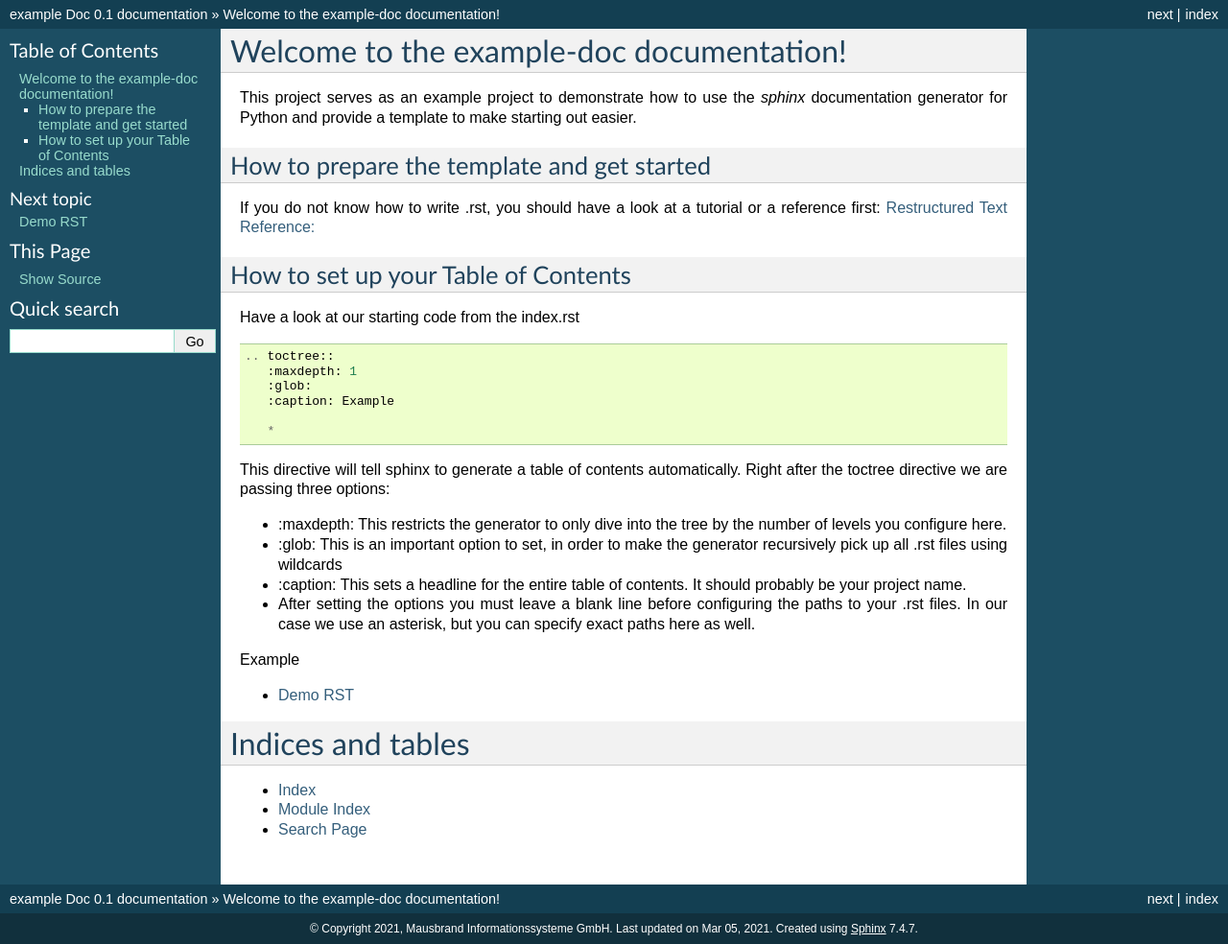
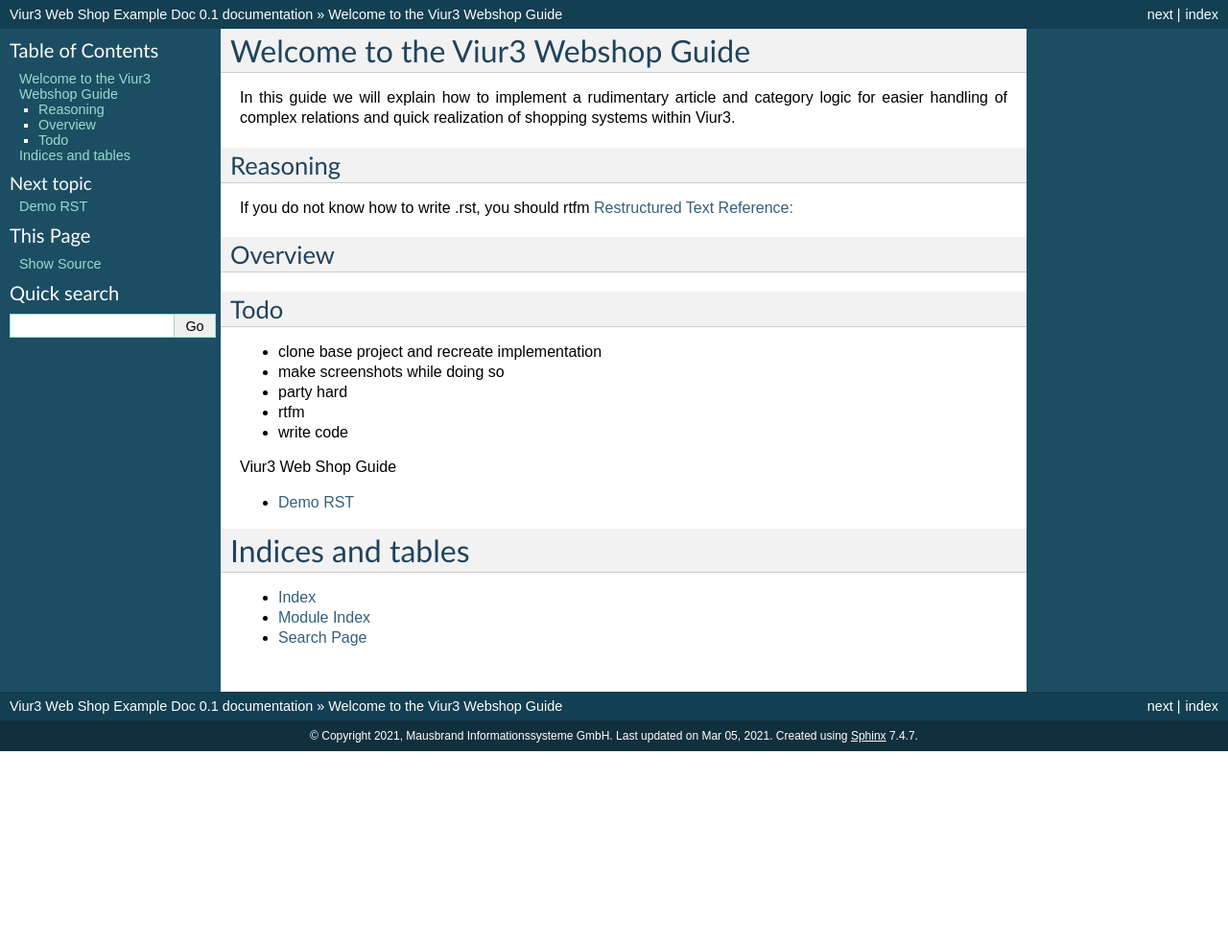
Before and after one commit to xnopasaranx/viur3-shop-guide, a Sphinx documentation site: the page built from docs/index.rst, in a window 1280 px wide. Shown: the whole page at 96% size. Built offline with Sphinx 7.4.7, drawn with Linux system fonts in a browser that asks for light colours; after the commit the page ends 900 px from its top, so only the background shows below that.

Commit message:
initial setup, not yet done

```diff
--- a/docs/conf.py
+++ b/docs/conf.py
@@ -44,9 +44,9 @@
 master_doc = 'index'
 
 # General information about the project.
-project = u'example Doc'
+project = u'Viur3 Web Shop Example Doc'
 copyright = u'2021, Mausbrand Informationssysteme GmbH'
-author = u'Tilman Oestereich, Andreas H. Kelch'
+author = u'Tilman Oestereich, Christos Atanasiadis'
 
 # The version info for the project you're documenting, acts as replacement for
 # |version| and |release|, also used in various other places throughout the
@@ -204,4 +204,4 @@
 # html_search_scorer = 'scorer.js'
 
 # Output file base name for HTML help builder.
-htmlhelp_basename = 'example-doc'
+# htmlhelp_basename = 'example-doc'
--- a/docs/index.rst
+++ b/docs/index.rst
@@ -1,40 +1,31 @@
-Welcome to the example-doc documentation!
+Welcome to the Viur3 Webshop Guide
 =========================================
 
-This project serves as an example project to demonstrate
-how to use the *sphinx* documentation generator for Python and provide
-a template to make starting out easier.
+In this guide we will explain how to implement a rudimentary article and category logic for easier
+handling of complex relations and quick realization of shopping systems within Viur3.
 
-How to prepare the template and get started
+Reasoning
 -------------------------------------------
-If you do not know how to write .rst, you should have a look at a tutorial or a reference first:
+If you do not know how to write .rst, you should rtfm
 `Restructured Text Reference: <https://www.sphinx-doc.org/en/master/usage/restructuredtext/index.html>`_
 
-How to set up your Table of Contents
--------------------------------------
+Overview
+-------------------------------------------
 
-Have a look at our starting code from the index.rst ::
+Todo
+--------------------------------------------
 
-    .. toctree::
-       :maxdepth: 1
-       :glob:
-       :caption: Example
+* clone base project and recreate implementation
+* make screenshots while doing so
+* party hard
+* rtfm
+* write code
 
-       *
-
-This directive will tell sphinx to generate a table of contents automatically.
-Right after the toctree directive we are passing three options:
-
-* \:maxdepth\: This restricts the generator to only dive into the tree by the number of levels you configure here.
-* \:glob\: This is an important option to set, in order to make the generator recursively pick up all .rst files using wildcards
-* \:caption\: This sets a headline for the entire table of contents. It should probably be your project name.
-* After setting the options you must leave a blank line before configuring the paths to your .rst files.
-  In our case we use an asterisk, but you can specify exact paths here as well.
 
 .. toctree::
    :maxdepth: 1
    :glob:
-   :caption: Example
+   :caption: Viur3 Web Shop Guide
 
    demo/demo
    *
```
